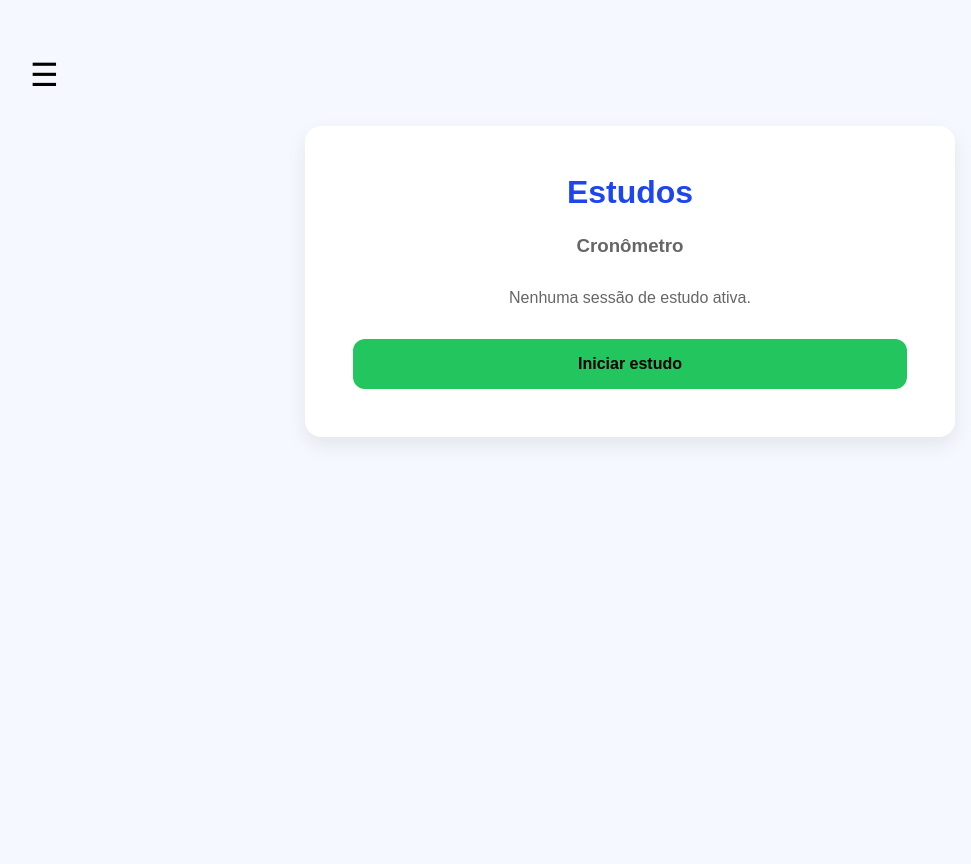
After one commit to gandradefreitas/StudyHub, a Flask app: template templates/estudos.html in a window 1280 px wide. The commit adds this page. Shown: the whole page, without its empty margins (10-981 px from the left). Run offline with Flask 3, Linux system fonts and the light colour scheme; the template is opened without the code that fills it, so the values that code supplies are empty.

Commit message:
feat: primeira versão funcional do StudyHub

```diff
--- a/app.py
+++ b/app.py
@@ -1,4 +1,6 @@
 from flask import Flask,render_template,request,redirect,url_for,session,flash
+from studyhub.controllers.estudo_controller import iniciar_estudo_controller, finalizar_estudo_controller, \
+    obter_estudo_ativo_controller, obter_horas_estudadas_controller
 from studyhub.controllers.web.tarefa_controller import  editar_tarefa_controller, excluir_tarefa_controller
 from studyhub.database.usuario_repository import obter_usuario_por_id
 from studyhub.database.tarefa_repository import listar_tarefas, buscar_tarefa
@@ -37,10 +39,15 @@ def dashboard():
         session["usuario_id"]
     )
 
+    horas_estudadas = obter_horas_estudadas_controller(
+        session["usuario_id"]
+    )
+
     return render_template(
         "dashboard.html",
         **dados,
-        classe_body="sidebar-fixa",
+        horas_estudadas=horas_estudadas,
+        classe_body="sidebar-toggle",
         mostrar_pesquisa=True,
         mostrar_perfil=True
     )
@@ -210,7 +217,8 @@ def editar_tarefa(id_tarefa):
     return render_template(
         "editar_tarefa.html",
         usuario=usuario,
-        tarefa=tarefa
+        tarefa=tarefa,
+        classe_body="sidebar-toggle"
     )
 
 @app.route("/tarefas/<int:id_tarefa>/excluir", methods=["GET", "POST"])
@@ -230,6 +238,54 @@ def excluir_tarefa(id_tarefa):
     )
 
     return redirect(url_for("pagina_tarefas"))
+
+@app.route("/estudos")
+def pagina_estudos():
+
+    if "usuario_id" not in session:
+        return redirect(url_for("pagina_login"))
+
+    usuario = obter_usuario_por_id(
+        session["usuario_id"]
+    )
+
+    estudo_ativo = obter_estudo_ativo_controller(session["usuario_id"])
+
+    return render_template(
+        "estudos.html",
+        estudo_ativo=estudo_ativo,
+        classe_body="sidebar-toggle",
+        usuario=usuario,
+
+    )
+
+@app.route("/estudos/iniciar", methods=["POST"])
+def iniciar_estudo():
+
+    if "usuario_id" not in session:
+        return redirect(url_for("pagina_login"))
+
+    sucesso, mensagem = iniciar_estudo_controller(
+        session["usuario_id"]
+    )
+
+    flash(mensagem)
+
+    return redirect(url_for("pagina_estudos"))
+
+@app.route("/estudos/finalizar", methods=["POST"])
+def finalizar_estudo():
+
+    if "usuario_id" not in session:
+        return redirect(url_for("pagina_login"))
+
+    sucesso, mensagem = finalizar_estudo_controller(
+        session["usuario_id"]
+    )
+
+    flash(mensagem)
+
+    return redirect(url_for("pagina_estudos"))
 # ==========================
 # CADASTRO
 # ==========================
--- a/services/dashboard_service.py
+++ b/services/dashboard_service.py
@@ -1,4 +1,5 @@
 from studyhub.database.usuario_repository import obter_usuario_por_id
+from studyhub.services.estudo_service import obter_horas_estudadas
 
 from studyhub.database.tarefa_repository import (
     contar_tarefas_usuario,
@@ -12,6 +13,8 @@ def carregar_dashboard(usuario_id):
 
     estatisticas = contar_tarefas_usuario(usuario_id)
 
+    estatisticas["horas_estudadas"] = obter_horas_estudadas(usuario_id)
+
     tarefas = obter_proximas_tarefas(usuario_id)
 
     return {
--- a/static/componentes/header_dashboard.css
+++ b/static/componentes/header_dashboard.css
@@ -4,7 +4,7 @@
 
     flex-direction:column;
 
-    gap:1rem;
+    gap:1rem 0;
 
     margin-bottom:2rem;
 
--- /dev/null
+++ b/static/js/cronometro.js
@@ -0,0 +1,26 @@
+const cronometro = document.getElementById("cronometro");
+
+if (cronometro) {
+
+    const inicio = new Date(cronometro.dataset.inicio);
+
+    function atualizarCronometro() {
+
+        const agora = new Date();
+
+        const diferenca = Math.floor((agora - inicio) / 1000);
+
+        const horas = Math.floor(diferenca / 3600);
+        const minutos = Math.floor((diferenca % 3600) / 60);
+        const segundos = diferenca % 60;
+
+        cronometro.textContent =
+            String(horas).padStart(2, "0") + ":" +
+            String(minutos).padStart(2, "0") + ":" +
+            String(segundos).padStart(2, "0");
+    }
+
+    atualizarCronometro();
+
+    setInterval(atualizarCronometro, 1000);
+}
--- /dev/null
+++ b/static/paginas/estudos.css
@@ -0,0 +1,206 @@
+@charset "UTF-8";
+
+/* ==========================
+   Página
+========================== */
+.dashboard{
+
+    display:flex;
+
+    min-height:100vh;
+
+}
+
+.conteudo{
+
+    flex:1;
+
+    padding:1.5rem;
+
+}
+
+body{
+
+    min-height:100vh;
+
+    background:var(--cor-fundo);
+
+    padding:2rem 1rem;
+
+}
+
+/* ==========================
+   Card
+========================== */
+
+.card{
+
+    width:100%;
+
+    max-width:650px;
+
+    margin:0 auto;
+
+    background:var(--cor-card);
+
+    border-radius:var(--raio);
+
+    box-shadow:var(--sombra);
+
+    padding:2rem;
+
+    text-align:center;
+
+    transition:var(--transicao);
+
+}
+
+.card:hover{
+
+    box-shadow:var(--sombra-hover);
+
+}
+
+/* ==========================
+   Título
+========================== */
+
+h1{
+
+    text-align:center;
+
+    margin-bottom:1.5rem;
+
+    color:var(--cor-primaria);
+
+    font-size:2rem;
+
+}
+
+h3{
+
+    color:var(--cor-texto-secundario);
+
+    font-weight:600;
+
+    margin-bottom:1.5rem;
+
+}
+
+/* ==========================
+   Cronômetro
+========================== */
+
+#cronometro{
+
+    font-size:3rem;
+
+    font-weight:700;
+
+    color:var(--cor-primaria);
+
+    letter-spacing:2px;
+
+    margin:2rem 0;
+
+}
+
+/* ==========================
+   Estado sem sessão
+========================== */
+
+.sem-estudo{
+
+    color:var(--cor-texto-secundario);
+
+    margin:2rem 0;
+
+}
+
+/* ==========================
+   Botões
+========================== */
+
+.acoes form{
+
+    width:100%;
+
+}
+
+.acoes button{
+
+    width:100%;
+
+    border:none;
+
+    border-radius:12px;
+
+    padding:1rem;
+
+    cursor:pointer;
+
+    font-weight:600;
+
+    font-size:1rem;
+
+    transition:var(--transicao);
+
+}
+
+.btn-iniciar{
+
+    background:var(--cor-sucesso);
+
+    color:black;
+
+}
+
+.btn-finalizar{
+
+    background:#ef4444;
+
+    color:black;
+
+}
+
+.acoes button:hover{
+
+    transform:translateY(-2px);
+
+    box-shadow:0 8px 16px rgb(0 0 0 /.15);
+
+}
+
+/* ==========================
+   Tablet
+========================== */
+
+@media (min-width:768px){
+
+    .card{
+
+        padding:3rem;
+
+    }
+
+    #cronometro{
+
+        font-size:4rem;
+
+    }
+
+}
+
+/* ==========================
+   Desktop
+========================== */
+
+@media (min-width:1024px){
+
+    #cronometro{
+
+        font-size:5rem;
+
+    }
+
+}
--- a/templates/componentes/sidebar.html
+++ b/templates/componentes/sidebar.html
@@ -1,3 +1,4 @@
+<link rel="stylesheet" href="https://cdn.jsdelivr.net/npm/bootstrap-icons@1.13.1/font/bootstrap-icons.min.css">
 
 <aside class="sidebar" id="sidebar">
 
@@ -8,27 +9,38 @@
     <nav>
 
         <a href="{{ url_for('dashboard') }}">
-            🏠 Dashboard
+            <i class="bi bi-house-door-fill"></i>
+            Dashboard
+        </a>
+
+        <a href="{{ url_for('pagina_estudos') }}">
+            <i class="bi bi-stopwatch"></i>
+            Estudos
         </a>
 
         <a href="{{ url_for('pagina_tarefas') }}">
-            📝 Tarefas
+            <i class="bi bi-list-check"></i>
+            Tarefas
         </a>
 
         <a href="#">
-            📅 Calendário
+            <i class="bi bi-calendar3"></i>
+            Calendário
         </a>
 
         <a href="#">
-            📊 Estatísticas
+            <i class="bi bi-bar-chart-line"></i>
+            Estatísticas
         </a>
 
         <a href="#">
-            ⚙ Configurações
+            <i class="bi bi-gear"></i>
+            Configurações
         </a>
 
         <a href="{{ url_for('logout') }}">
-            🚪 Sair
+            <i class="bi bi-box-arrow-right"></i>
+            Sair
         </a>
 
     </nav>
--- /dev/null
+++ b/templates/estudos.html
@@ -0,0 +1,63 @@
+<!DOCTYPE html>
+<html lang="en">
+<head>
+    <meta charset="UTF-8">
+    <link rel="stylesheet" href="{{ url_for('static', filename='paginas/estudos.css') }}">
+    <link rel="stylesheet" href="{{ url_for('static', filename='componentes/sidebar.css') }}">
+    <link rel="stylesheet" href="{{ url_for('static', filename='componentes/header_dashboard.css') }}">
+    <link rel="stylesheet" href="{{ url_for('static', filename='global.css') }}">
+    <title>Title</title>
+</head>
+<body class="sidebar-toggle">
+    {% include "componentes/sidebar.html" %}
+
+    <div class="dashboard">
+
+
+        <main class="conteudo">
+            {% include "componentes/header_dashboard.html" %}
+            <div class="card">
+                <h1>Estudos</h1>
+
+                <h3>Cronômetro</h3>
+
+                {% if estudo_ativo %}
+
+                <div
+                    id="cronometro"
+                    data-inicio="{{ estudo_ativo['inicio'] }}">
+                    00:00:00
+                </div>
+
+                {% endif %}
+
+                <div class="acoes">
+
+                    {% if estudo_ativo %}
+
+                    <form action="{{ url_for('finalizar_estudo') }}" method="POST">
+                        <button type="submit" class="btn-finalizar">
+                            Finalizar estudo
+                        </button>
+                    </form>
+
+                    {% else %}
+
+                    <p class="sem-estudo">Nenhuma sessão de estudo ativa.</p>
+
+                    <form action="{{ url_for('iniciar_estudo') }}" method="POST">
+                        <button type="submit" class="btn-iniciar">
+                            Iniciar estudo
+                        </button>
+                    </form>
+
+                    {% endif %}
+                </div>
+
+            </div>
+        </main>
+    </div>
+    <script src="{{ url_for('static', filename='js/cronometro.js') }}"></script>
+    <script src="{{ url_for('static', filename='js/dashboard.js') }}"></script>
+</body>
+</html>
```
Also changed, not shown: controllers/estudo_controller.py (added, +16 -0 lines), database/conexao.py (+10 -1 lines), database/criar_banco.py (+24 -0 lines), database/estudos_repository.py (added, +94 -0 lines), services/estudo_service.py (added, +49 -0 lines), templates/dashboard.html (+7 -0 lines), templates/tarefas.html (+12 -6 lines).
